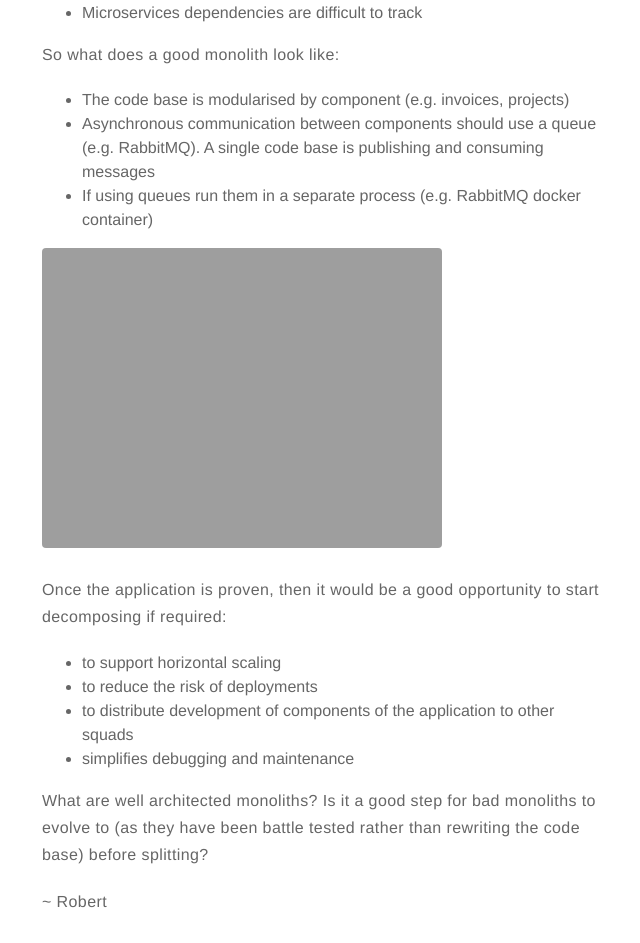
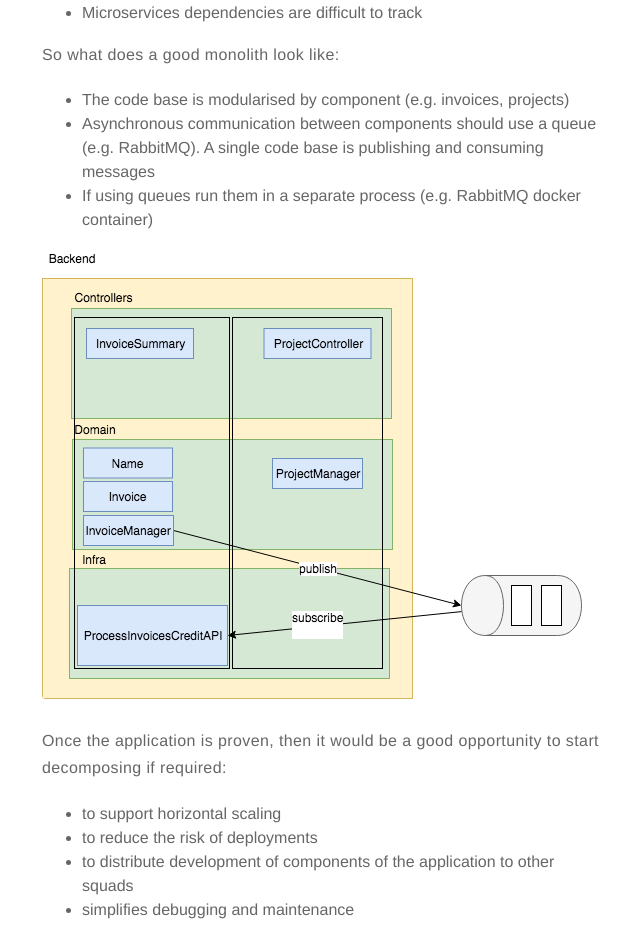
Before and after one commit to RobertNorthard/robertnorthard.github.io, a Jekyll site: the page built from _posts/2018-09-21-devops-days-well-architected-monoliths-are-okay.markdown, in a window 1280 px wide. Shown: the part 826-1769 px from the top of the page, without its empty margins (318-958 px from the left). Built offline with Jekyll 4.4.1, drawn with Linux system fonts in a browser that asks for light colours.

Commit message:
Correct link in blog post

```diff
--- a/_posts/2018-09-21-devops-days-well-architected-monoliths-are-okay.markdown
+++ b/_posts/2018-09-21-devops-days-well-architected-monoliths-are-okay.markdown
@@ -31,7 +31,7 @@ So what does a good monolith look like:
 * Asynchronous communication between components should use a queue (e.g. RabbitMQ). A single code base is publishing and consuming messages
 * If using queues run them in a separate process (e.g. RabbitMQ docker container)
 
-[![Revised Architecture](https://robertnorthard.com/assets/images/21-09-18-monolith.pngg "Monolith Architecture")](https://robertnorthard.com/assets/images/21-09-18-monolith.png "Monolith Architecture")
+[![Revised Architecture](https://robertnorthard.com/assets/images/21-09-18-monolith.png "Monolith Architecture")](https://robertnorthard.com/assets/images/21-09-18-monolith.png "Monolith Architecture")
 
 Once the application is proven, then it would be a good opportunity to start decomposing if required:
 * to support horizontal scaling
```
